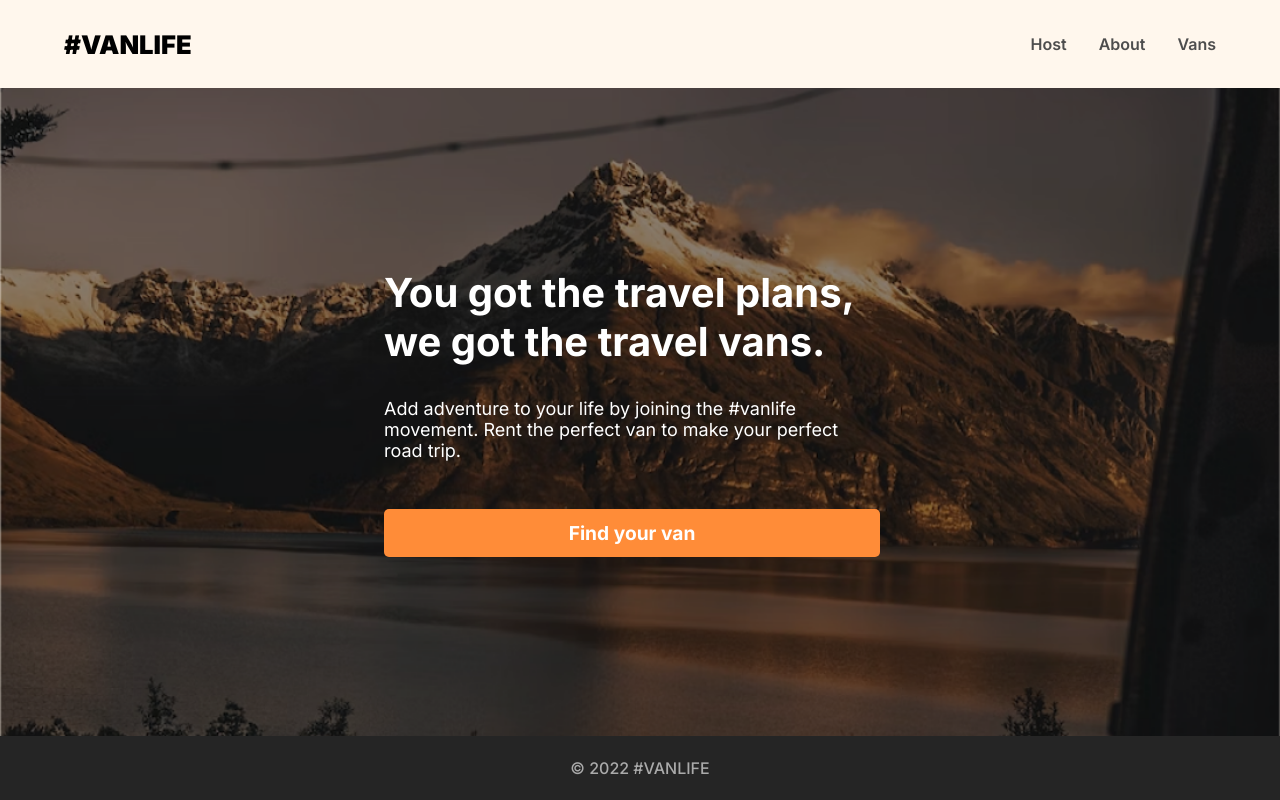
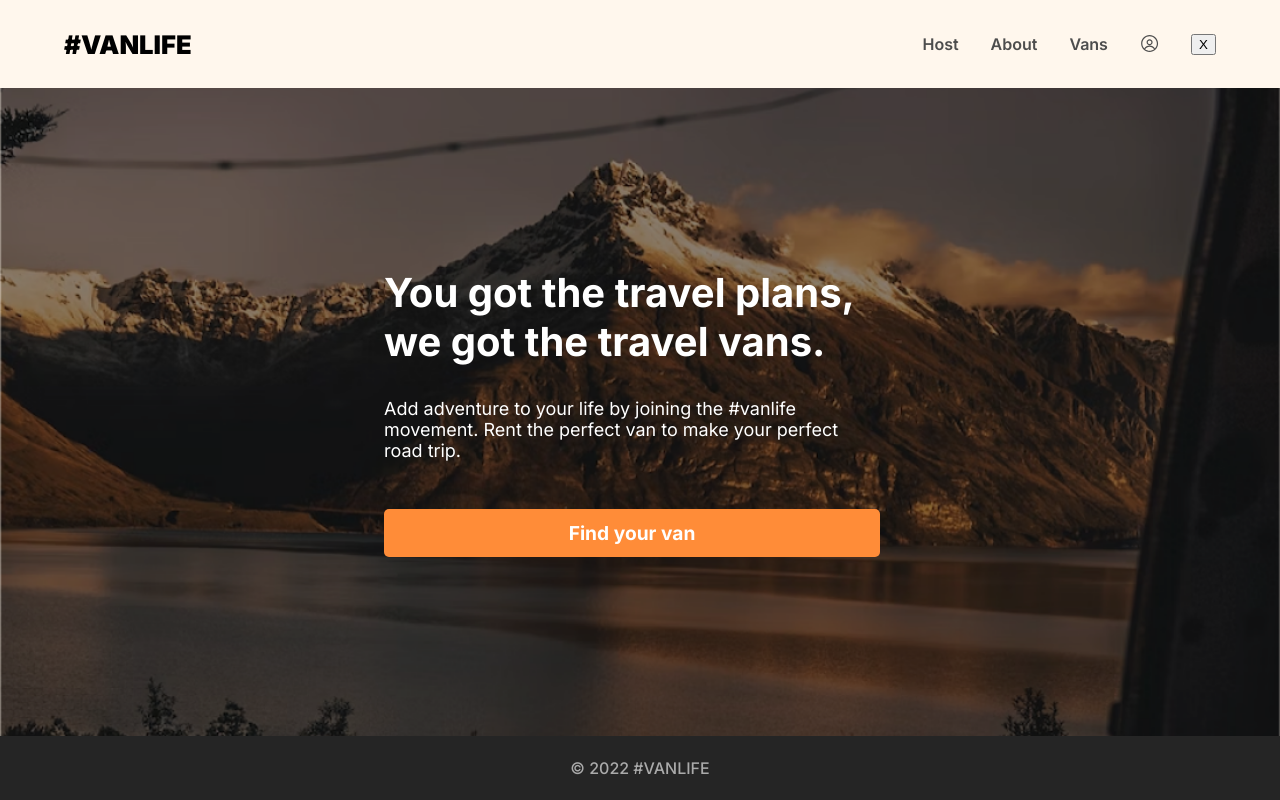
Before and after one commit to shadow6444/7.-React-Router-Vanlife-Project, a React (Vite) app: page / in a window 1280 px wide. Built offline with nearby package versions, Linux system fonts and the light colour scheme; what miragejs would draw is missing.

Commit message:
Update Header.jsx

```diff
--- a/src/components/Layout/MainLayout/Header/Header.jsx
+++ b/src/components/Layout/MainLayout/Header/Header.jsx
@@ -1,7 +1,12 @@
-import { Link, NavLink } from "react-router-dom";
 import "./Header.css";
 
+import { Link, NavLink } from "react-router-dom";
+import { RxAvatar } from "react-icons/rx";
+
 const Header = () => {
+  function fakeLogOut() {
+    localStorage.removeItem("loggedin");
+  }
   return (
     <header className="page-header">
       <Link className="header-logo" to="/">
@@ -10,22 +15,26 @@ const Header = () => {
       <nav className="navbar">
         <NavLink
           className={({ isActive }) => (isActive ? "active" : null)}
-          to="/host"
+          to="host"
         >
           Host
         </NavLink>
         <NavLink
           className={({ isActive }) => (isActive ? "active" : null)}
-          to="/about"
+          to="about"
         >
           About
         </NavLink>
         <NavLink
           className={({ isActive }) => (isActive ? "active" : null)}
-          to="./vans"
+          to="vans"
         >
           Vans
         </NavLink>
+        <NavLink to="login">
+          <RxAvatar className="login-link" />
+        </NavLink>
+        <button onClick={fakeLogOut}>X</button>
       </nav>
     </header>
   );
```
